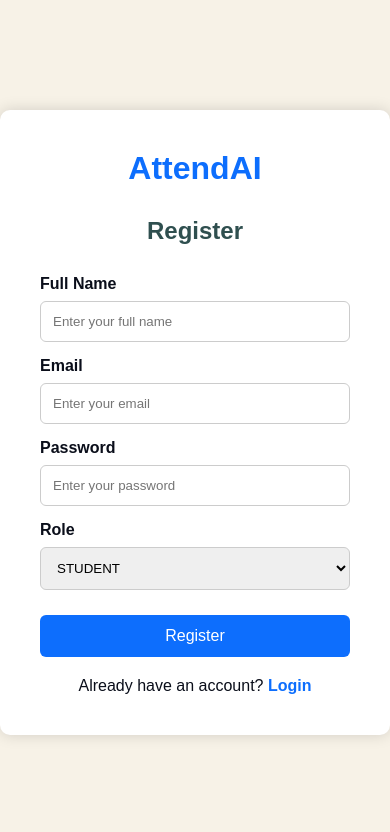
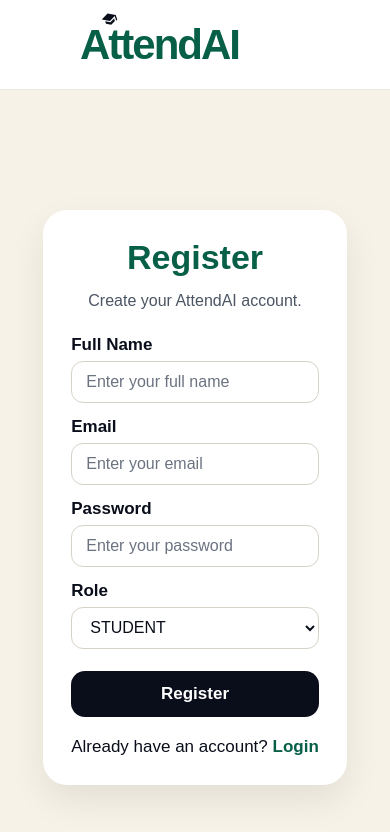
Before and after one commit to omrakibe/AI-Attendance-System, a React (Vite) app in the folder frontend/: page /register in a window 390 px wide. Shown: the top 832 px of the page. Built offline with nearby package versions, Linux system fonts and the light colour scheme.

Commit message:
Improve authentication UI consistency

```diff
--- a/frontend/src/pages/ForgetPassword.jsx
+++ b/frontend/src/pages/ForgetPassword.jsx
@@ -51,7 +51,7 @@ function ForgotPassword() {
                       <p className="login-text">
                         Remember your password?
 
-                        <span onClick={() => navigate("/login")}>
+                        <span onClick={() => navigate("/")}>
                             {" "}Login
                         </span>
 
--- a/frontend/src/pages/Register.jsx
+++ b/frontend/src/pages/Register.jsx
@@ -4,6 +4,8 @@ import { useState } from "react";
 import { registerUser } from "../services/authService";
 import InputField from "../components/InputField";
 import Button from "../components/Button";
+import Header from "../components/Header";
+import "../styles/Header.css";
 
 
 
@@ -45,14 +47,16 @@ function Register() {
   }
 };
   return (
+    <>
+      <Header />
+      <div className="login-container">
          <div className="register-container">
-
            <div className="register-card">
 
-        <h1>AttendAI</h1>
-
              <h2>Register</h2>
-
+              <p className="subtitle">
+                  Create your AttendAI account.
+              </p>
              <form onSubmit={handleRegister}>
 
              <label>Full Name</label>
@@ -102,10 +106,10 @@ function Register() {
             </p>
 
              </form>
-
             </div>
-
          </div>
+      </div>
+    </>
   );
 }
 
--- a/frontend/src/pages/ResetPassword.jsx
+++ b/frontend/src/pages/ResetPassword.jsx
@@ -1,5 +1,6 @@
 import { useState } from "react";
 import { useNavigate } from "react-router-dom";
+import Header from "../components/Header";
 import InputField from "../components/InputField";
 import Button from "../components/Button";
 import "./../styles/ResetPassword.css";
@@ -28,12 +29,12 @@ function ResetPassword() {
   };
 
   return (
+    <>
+      <Header />
 
       <div className="reset-container">
 
         <div className="reset-card">
-
-        <h1>AttendAI</h1>
 
           <h2>Reset Password</h2>
 
@@ -73,6 +74,7 @@ function ResetPassword() {
         </div>
 
       </div>
+    </>
   );
 }
 
--- a/frontend/src/styles/Login.css
+++ b/frontend/src/styles/Login.css
@@ -6,8 +6,7 @@
 }
 
 body{
-    background:
-    linear-gradient(
+    background:linear-gradient(
         to bottom,
         #ffffff 0%,
         #fbf7ef 20%,
@@ -18,218 +17,183 @@ body{
 /* ---------- Page ---------- */
 
 .login-container{
-    min-height:100vh;
     display:flex;
     justify-content:center;
-    align-items:center;
-    padding:60px 20px;
+    align-items:flex-start;
+    min-height:calc(100vh - 90px);
+    padding:30px 20px;
 }
 
 /* ---------- Card ---------- */
 
 .login-card{
-
-    width:100%;
-    max-width:560px;
-
+    width:470px;
     background:#ffffff;
-
-    padding:48px;
-
-    border-radius:22px;
-
+    padding:35px;
+    border-radius:24px;
     border:1px solid #E9E2D5;
-
-    box-shadow:0 20px 50px rgba(0,0,0,.08);
+    box-shadow:0 15px 35px rgba(0,0,0,.08);
 }
 
 /* ---------- Heading ---------- */
 
 .login-card h2{
-
     text-align:center;
-
-    color:#0A6B4F;
-
-    font-size:56px;
-
+    color:#065F46;
+    font-size:38px;
     font-weight:700;
-
-    margin-bottom:18px;
+    margin-bottom:12px;
 }
 
 .subtitle{
-
     text-align:center;
-
     color:#4B5563;
-
-    font-size:18px;
-
+    font-size:16px;
     line-height:1.5;
-
-    margin-bottom:50px;
+    margin-bottom:22px;
 }
 
 /* ---------- Inputs ---------- */
 
 .input-group{
-
     width:100%;
-
-    margin-bottom:28px;
+    margin-bottom:20px;
 }
 
 .input-group label{
-
     display:block;
-
-    margin-bottom:10px;
-
-    font-size:16px;
-
-    font-weight:700;
-
+    margin-bottom:6px;
+    font-size:17px;
+    font-weight:600;
     color:#0A0E1A;
 }
 
 .input-group input{
+    width:100%;
+    height:44px;
+    padding:0 14px;
+    border:1px solid #D9D4C8;
+    border-radius:12px;
+    background:#ffffff;
+    font-size:16px;
+    color:#0A0E1A;
+    outline:none;
+    transition:.25s ease;
+}
 
-    width:100%;
-
-    height:56px;
-
-    padding:0 20px;
-
-    border:1px solid #D9D4C8;
-
-    border-radius:12px;
-
-    font-size:16px;
-
-    outline:none;
-
-    transition:.2s;
-
-    background:white;
+.input-group input::placeholder{
+    color:#6B7280;
 }
 
 .input-group input:focus{
-
-    border-color:#0A6B4F;
-
-    box-shadow:0 0 0 3px rgba(10,107,79,.12);
+    border-color:#065F46;
+    box-shadow:0 0 0 4px rgba(6,95,70,.15);
 }
 
 /* ---------- Password ---------- */
 
 .password-box{
-
     position:relative;
-
     width:100%;
 }
 
 .password-box input{
-
     width:100%;
-
-    padding-right:52px;
+    padding-right:45px;
 }
 
 .eye-icon{
-
     position:absolute;
-
-    right:18px;
-
+    right:14px;
     top:50%;
-
     transform:translateY(-50%);
-
     cursor:pointer;
-
     color:#808080;
+    font-size:18px;
 }
 
 /* ---------- Forgot Password ---------- */
 
 .forgot-password{
-
     text-align:right;
-
-    margin-top:-14px;
-
-    margin-bottom:24px;
-
-    font-size:17px;
-
+    margin-top:-8px;
+    margin-bottom:20px;
+    font-size:16px;
     font-weight:600;
-
-    color:#0A0E1A;
-
+    color:#065F46;
     cursor:pointer;
+    transition:.25s;
 }
 
 .forgot-password:hover{
-
-    color:#065F46;
+    color:#0A0E1A;
 }
 
 /* ---------- Button ---------- */
 
 .login-card button{
-
     width:100%;
-
-    height:56px;
-
+    height:48px;
+    margin-top:22px;
     border:none;
-
-    border-radius:12px;
-
+    border-radius:14px;
     background:#0A0E1A;
-
-    color:white;
-
+    color:#ffffff;
     font-size:18px;
-
-    font-weight:700;
-
+    font-weight:600;
     cursor:pointer;
-
-    transition:.25s ease;
+    transition:.3s ease;
 }
 
 .login-card button:hover{
-
     background:#1E293B;
-
+    transform:translateY(-2px);
 }
 
 /* ---------- Register ---------- */
 
 .register-text{
-
-    margin-top:28px;
-
+    margin-top:20px;
     text-align:center;
-
     font-size:17px;
-
-    color:#6B7280;
+    color:#0A0E1A;
 }
 
 .register-text span{
-
     color:#065F46;
-
-    font-weight:700;
-
+    font-weight:600;
     cursor:pointer;
+    transition:.25s ease;
 }
 
 .register-text span:hover{
+    color:#0A0E1A;
+}
 
-    color:#0A6B4F;
+/* ---------- Responsive ---------- */
+
+@media (max-width:768px){
+
+    .login-container{
+        padding:30px 15px;
+    }
+
+    .login-card{
+        width:100%;
+        max-width:420px;
+        padding:28px;
+    }
+
+    .login-card h2{
+        font-size:34px;
+    }
+
+    .input-group input{
+        height:42px;
+    }
+
+    .login-card button{
+        height:46px;
+        font-size:17px;
+    }
 }
--- a/frontend/src/styles/Register.css
+++ b/frontend/src/styles/Register.css
@@ -6,107 +6,138 @@
 }
 
 body{
-    background:#f4f6f9;
+    background:#F7F2E7;
 }
 
 .register-container{
     display:flex;
     justify-content:center;
     align-items:center;
-    height:100vh;
+    min-height:calc(100vh - 90px);
+    padding:20px 20px 50px;
 }
 
 .register-card{
-
-    width:400px;
-
-    background:white;
-
-    padding:40px;
-
-    border-radius:10px;
-
-    box-shadow:0 0 15px rgba(0,0,0,.15);
-}
-
-.register-card h1{
-
-    text-align:center;
-
-    color:#0d6efd;
-
-    margin-bottom:10px;
+    width:470px;
+    background:#ffffff;
+    padding:35px;
+    border-radius:24px;
+    box-shadow:0 15px 35px rgba(0,0,0,0.08);
 }
 
 .register-card h2{
+    text-align:center;
+    color:#065F46;
+    font-size:38px;
+    font-weight:700;
+    margin-bottom:12px;
+}
 
+.register-card .subtitle{
     text-align:center;
-    color: darkslategrey;
-    margin-bottom:30px;
-     margin-top: 30px;
+    color:#4B5563;
+    font-size:16px;
+    margin-bottom:22px;
 }
 
 .register-card label{
-
     display:block;
-
-    margin-top:15px;
-
-    margin-bottom:8px;
-
-    font-weight:bold;
+    margin-top:14px;
+    margin-bottom:6px;
+    font-size:17px;
+    font-weight:600;
+    color:#0A0E1A;
 }
 
 .register-card input,
 .register-card select{
+    width:100%;
+    height:44px;
+    padding:0 14px;
+    border:1px solid #d7d2c8;
+    border-radius:12px;
+    background:#ffffff;
+    font-size:16px;
+    color:#0A0E1A;
+    transition:0.25s ease;
+}
 
-    width:100%;
+.register-card input::placeholder{
+    color:#6B7280;
+}
 
-    padding:12px;
+.register-card input:focus,
+.register-card select:focus{
+    outline:none;
+    border-color:#065F46;
+    box-shadow:0 0 0 4px rgba(6,95,70,0.15);
+}
 
-    border:1px solid #ccc;
-
-    border-radius:6px;
+.register-card select{
+    cursor:pointer;
 }
 
 .register-card button{
-
     width:100%;
-
-    margin-top:25px;
-
-    padding:12px;
-
+    height:48px;
+    margin-top:22px;
     border:none;
-
-    background:#0d6efd;
-
-    color:white;
-
-    border-radius:6px;
-
+    border-radius:14px;
+    background:#0A0E1A;
+    color:#ffffff;
+    font-size:18px;
+    font-weight:600;
     cursor:pointer;
-
-    font-size:16px;
+    transition:0.3s ease;
 }
 
 .register-card button:hover{
-
-    background:#0b5ed7;
+    background:#1E293B;
+    transform:translateY(-2px);
 }
 
 .login-text{
-
     margin-top:20px;
-
     text-align:center;
+    font-size:17px;
+    color:#0A0E1A;
 }
 
 .login-text span{
+    color:#065F46 !important;
+    font-weight:600;
+    cursor:pointer;
+    text-decoration:none;
+    transition:color 0.25s ease;
+}
 
-    color:#0d6efd;
+.login-text span:hover{
+    color:#0A0E1A !important;
+}
 
-    cursor:pointer;
+@media (max-width:768px){
 
-    font-weight:bold;
+    .register-container{
+        padding:30px 15px;
+    }
+
+    .register-card{
+        width:100%;
+        max-width:420px;
+        padding:28px;
+    }
+
+    .register-card h2{
+        font-size:34px;
+    }
+
+    .register-card input,
+    .register-card select{
+        height:42px;
+    }
+
+    .register-card button{
+        height:46px;
+        font-size:17px;
+    }
 }
--- a/frontend/src/styles/ResetPassword.css
+++ b/frontend/src/styles/ResetPassword.css
@@ -1,4 +1,3 @@
-
 *{
     margin:0;
     padding:0;
@@ -7,107 +6,111 @@
 }
 
 body{
-    background:#f4f6f9;
+    background:#F7F2E7;
 }
 
 .reset-container{
     display:flex;
     justify-content:center;
-    align-items:center;
-    height:100vh;
+    align-items:flex-start;
+    min-height:calc(100vh - 90px);
+    padding:30px 20px;
 }
 
 .reset-card{
-
-    width:400px;
-
-    background:white;
-
-    padding:40px;
-
-    border-radius:10px;
-
-    box-shadow:0 0 15px rgba(0,0,0,.15);
-}
-
-.reset-card h1{
-
-    text-align:center;
-
-    color:#0d6efd;
-
-    margin-bottom:10px;
+    width:470px;
+    background:#ffffff;
+    padding:35px;
+    border-radius:24px;
+    border:1px solid #E9E2D5;
+    box-shadow:0 15px 35px rgba(0,0,0,.08);
 }
 
 .reset-card h2{
-
     text-align:center;
-    color: darkslategray;
-    margin-bottom:30px;
-     margin-top: 30px;
+    color:#065F46;
+    font-size:38px;
+    font-weight:700;
+    margin-bottom:22px;
 }
 
-.reset-card label{
+/* InputField component */
 
-    display:block;
-
-    margin-top:15px;
-
-    margin-bottom:8px;
-
-    font-weight:bold;
+.input-group{
+    margin-bottom:20px;
 }
 
-.reset-card input,
-.reset-card select{
+.input-group label{
+    display:block;
+    margin-bottom:6px;
+    font-size:17px;
+    font-weight:600;
+    color:#0A0E1A;
+}
 
+.input-group input{
     width:100%;
+    height:44px;
+    padding:0 14px;
+    border:1px solid #D9D4C8;
+    border-radius:12px;
+    background:#ffffff;
+    font-size:16px;
+    color:#0A0E1A;
+    outline:none;
+    transition:.25s ease;
+}
 
-    padding:12px;
+.input-group input::placeholder{
+    color:#6B7280;
+}
 
-    border:1px solid #ccc;
-
-    border-radius:6px;
+.input-group input:focus{
+    border-color:#065F46;
+    box-shadow:0 0 0 4px rgba(6,95,70,.15);
 }
 
 .reset-card button{
-
     width:100%;
-
-    margin-top:25px;
-
-    padding:12px;
-
+    height:48px;
+    margin-top:22px;
     border:none;
-
-    background:#0d6efd;
-
-    color:white;
-
-    border-radius:6px;
-
+    border-radius:14px;
+    background:#0A0E1A;
+    color:#ffffff;
+    font-size:18px;
+    font-weight:600;
     cursor:pointer;
-
-    font-size:16px;
+    transition:.3s ease;
 }
 
 .reset-card button:hover{
-
-    background:#0b5ed7;
+    background:#1E293B;
+    transform:translateY(-2px);
 }
 
-.login-text{
+@media (max-width:768px){
 
-    margin-top:20px;
+    .reset-container{
+        padding:30px 15px;
+    }
 
-    text-align:center;
+    .reset-card{
+        width:100%;
+        max-width:420px;
+        padding:28px;
+    }
+
+    .reset-card h2{
+        font-size:34px;
+    }
+
+    .input-group input{
+        height:42px;
+    }
+
+    .reset-card button{
+        height:46px;
+        font-size:17px;
+    }
 }
-
-.login-text span{
-
-    color:#0d6efd;
-
-    cursor:pointer;
-
-    font-weight:bold;
-}
```
Lines whose indentation alone changed are shown as unchanged.
